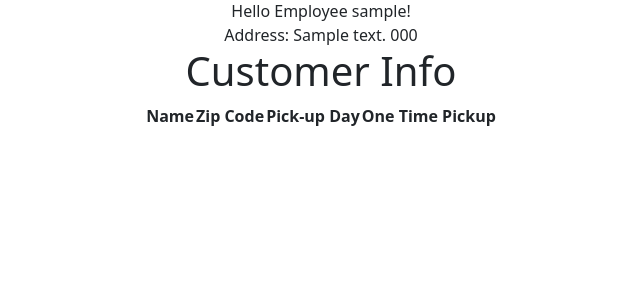
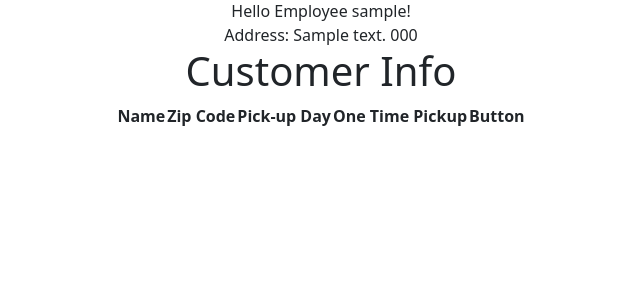
Before and after one commit to CodyLuckmann/Trash-Collection, a Django app: page /employees/ in a window 1280 px wide. Shown: the part 161-461 px from the top of the page, without its empty margins (319-959 px from the left). Run offline with Django 3.2, Linux system fonts and the light colour scheme; a user stored in the database is signed in; tables that the repository leaves empty hold one stand-in row (values such as "Sample post"); lists and menus that the app fills with data are empty.

Commit message:
fixed spacing issue with buttons
fixed button spacing and alignment with table

```diff
--- a/trash_collector/employees/templates/employees/index.html
+++ b/trash_collector/employees/templates/employees/index.html
@@ -10,7 +10,7 @@
     <table class="center-table">
       <thead>
         <tr>
-            <th>Name</th> <th>Zip Code</th> <th>Pick-up Day</th> <th>One Time Pickup</th>
+            <th>Name</th> <th>Zip Code</th> <th>Pick-up Day</th> <th>One Time Pickup</th> <th>Button</th>
           <tr>
         </thead>
         <tbody>
@@ -19,7 +19,8 @@
               {% if customer.weekly_pickup == day_of_week or customer.one_time_pickup == today%}
                 {% if today < customer.suspend_start or today > customer.suspend_end or customer.suspend_start == Null %}
                   <tr>
-                    <td>{{customer.name}}</td><td>{{customer.zip_code}}</td><td>{{customer.weekly_pickup}}</td><td>{{customer.one_time_pickup}}</td><button class="btn btn-primary" type="submit">Confirm Pickup</button>
+                    <td>{{customer.name}}</td><td>{{customer.zip_code}}</td>
+                    <td>{{customer.weekly_pickup}}</td><td>{{customer.one_time_pickup}}</td><td><button class="btn btn-primary" type="submit">Confirm Pickup</button></td>
                   </tr>
                 {% endif %}
               {% endif %}
```
